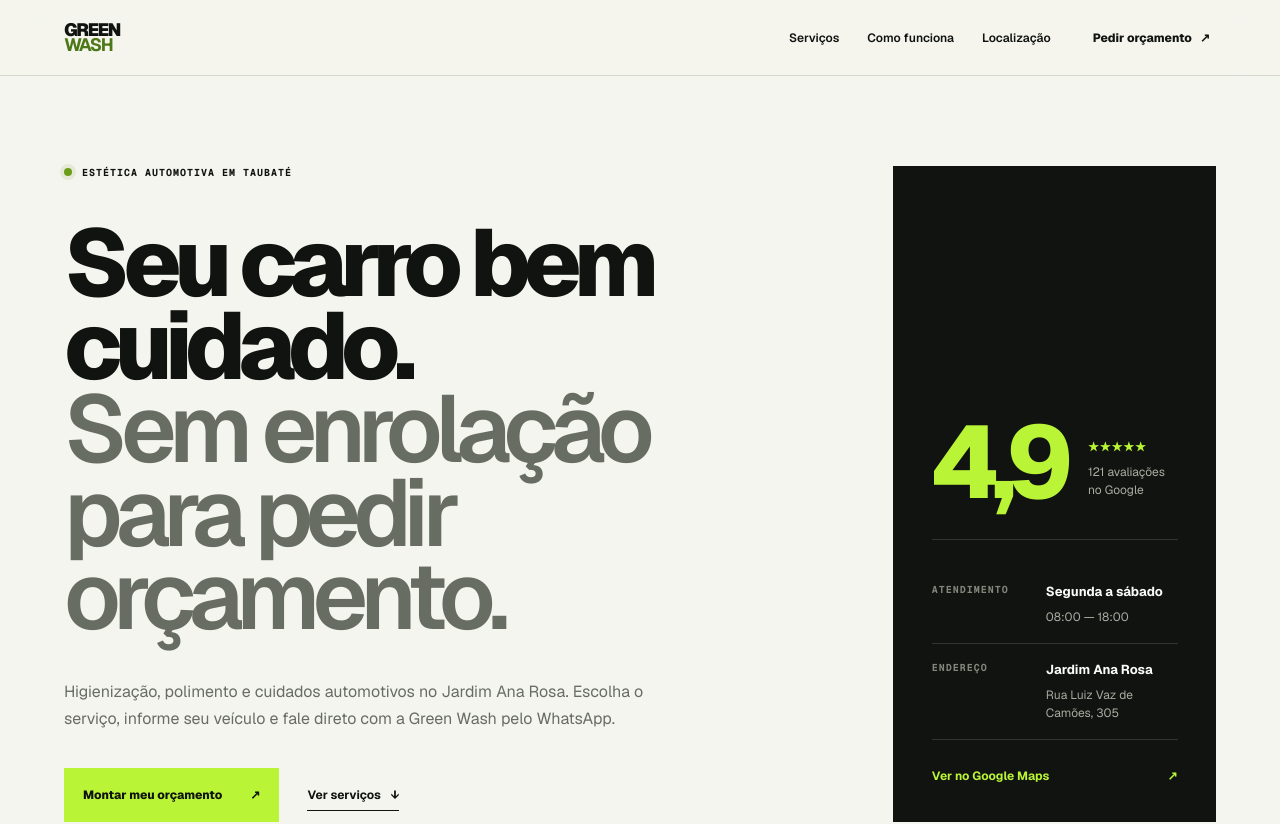
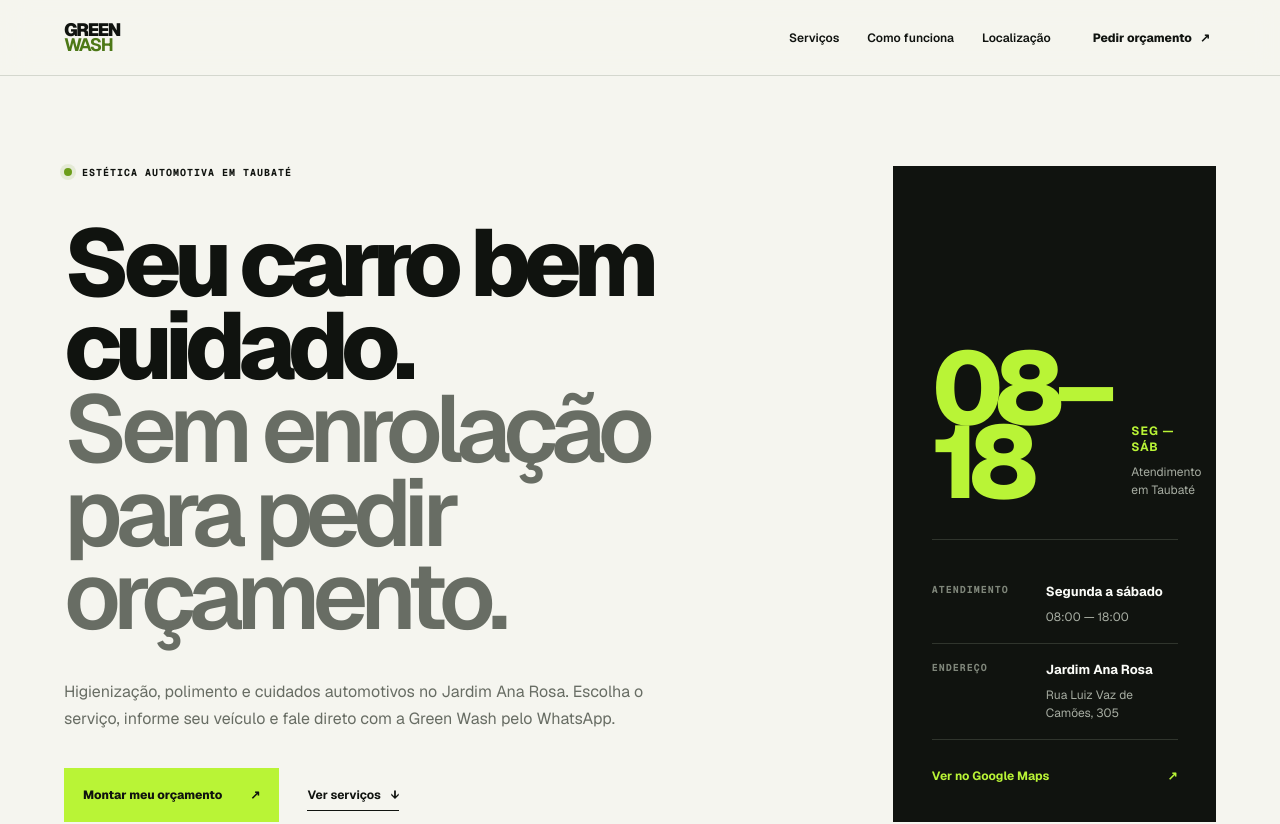
Before and after one commit to lucasvalendev/green-wash-demo, a Next.js app: page / in a window 1280 px wide. Shown: the top 824 px of the page. Built offline with nearby package versions, Linux system fonts and the light colour scheme.

Commit message:
Remove inconsistent review claims from Green Wash preview

```diff
--- a/app/page.tsx
+++ b/app/page.tsx
@@ -166,10 +166,10 @@ export default function Home() {
 
           <aside className="hero-proof" aria-label="Informações da Green Wash">
             <div className="proof-score">
-              <span>4,9</span>
+              <span>08–18</span>
               <div>
-                <strong>★★★★★</strong>
-                <p>121 avaliações no Google</p>
+                <strong>SEG — SÁB</strong>
+                <p>Atendimento em Taubaté</p>
               </div>
             </div>
             <div className="proof-divider" />
@@ -454,9 +454,9 @@ export default function Home() {
               </a>
             </div>
             <div>
-              <span>Google</span>
-              <strong>4,9 / 5</strong>
-              <p>121 avaliações</p>
+              <span>Atuação</span>
+              <strong>Estética automotiva</strong>
+              <p>Higienização em geral</p>
             </div>
           </div>
         </section>
```
